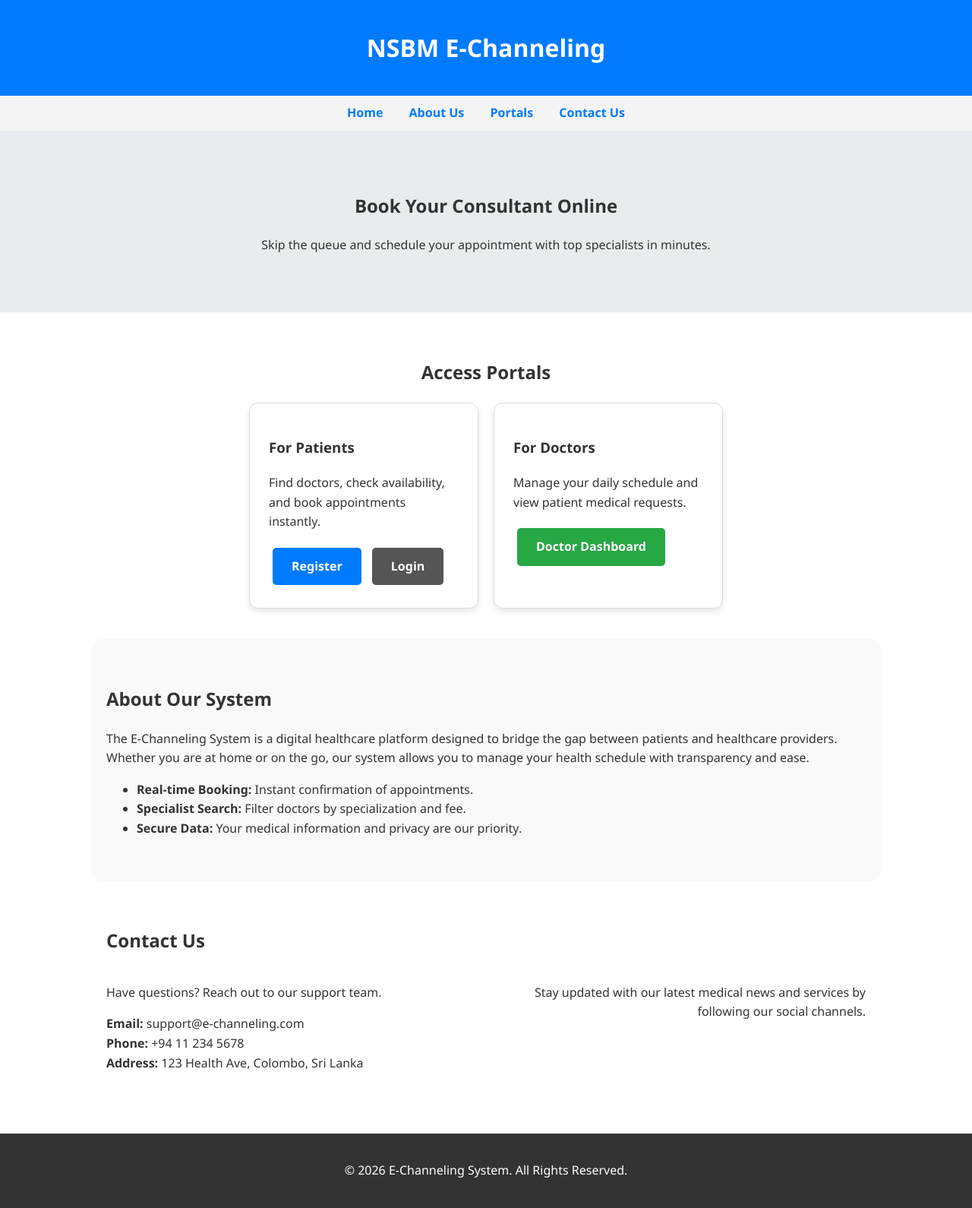
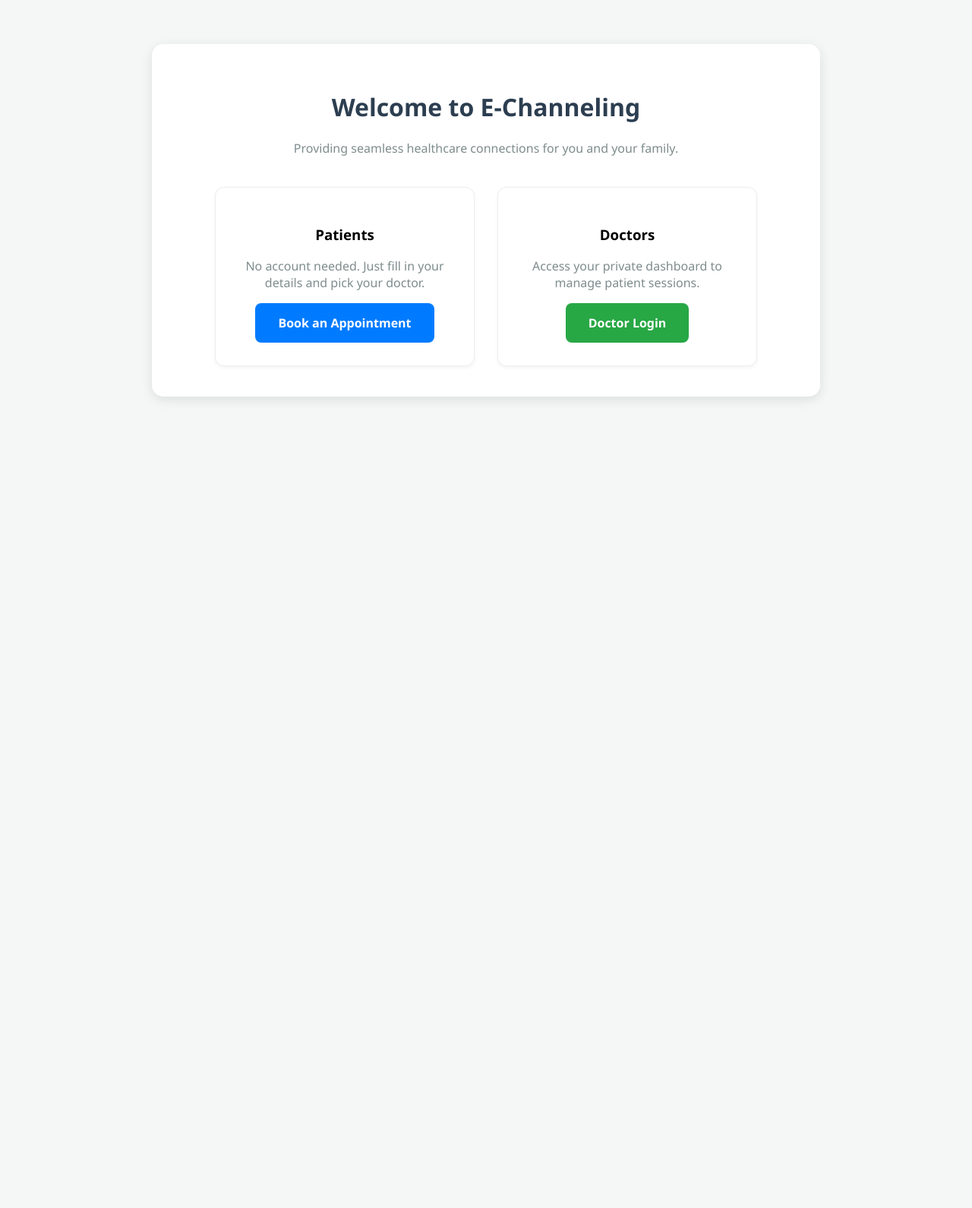
Before and after one commit to Poojana-Fernando/VIVA-Group-O-NSBM-WEB, a PHP site: page / in a window 1280 px wide. Shown: the whole page at 76% size. After the commit the page ends 526 px from the top, so only its background shows below. Run offline with PHP 8.4, Linux system fonts and the light colour scheme.

Commit message:
removed the patient login

```diff
--- a/index.php
+++ b/index.php
@@ -2,103 +2,38 @@
 <html lang="en">
 <head>
     <meta charset="UTF-8">
-    <meta name="viewport" content="width=device-width, initial-scale=1.0">
-    <title>NSBM E-Channeling System | Health at Your Fingertips</title>
+    <title>E-Channeling System | Home</title>
     <style>
-        /* General Styles */
-        body { font-family: 'Segoe UI', Tahoma, Geneva, Verdana, sans-serif; margin: 0; padding: 0; color: #333; line-height: 1.6; }
-        header { background: #007bff; color: white; padding: 1rem 0; text-align: center; }
-        nav { background: #f4f4f4; padding: 10px; text-align: center; sticky: top; }
-        nav a { margin: 0 15px; text-decoration: none; color: #007bff; font-weight: bold; }
-
-        /* Hero Section */
-        .hero { background: #e9ecef; padding: 60px 20px; text-align: center; }
-
-        /* Layout Sections */
-        section { padding: 40px 20px; max-width: 1000px; margin: auto; }
-        .container { display: flex; justify-content: center; gap: 20px; flex-wrap: wrap; }
-
-        /* Cards */
-        .card { border: 1px solid #ddd; padding: 25px; width: 250px; border-radius: 12px; transition: 0.3s; background: white; box-shadow: 0 4px 8px rgba(0,0,0,0.1); }
-        .card:hover { transform: translateY(-5px); }
-        .btn { display: inline-block; padding: 12px 25px; margin: 5px; color: white; text-decoration: none; border-radius: 5px; font-weight: bold; }
-        .btn-patient { background-color: #007bff; }
+        body { font-family: 'Segoe UI', Arial, sans-serif; text-align: center; padding: 50px; background-color: #f4f7f6; }
+        .hero { background: white; padding: 40px; border-radius: 15px; box-shadow: 0 4px 15px rgba(0,0,0,0.1); max-width: 800px; margin: auto; }
+        .container { display: flex; justify-content: center; gap: 30px; margin-top: 40px; flex-wrap: wrap; }
+        .card { background: #fff; border: 1px solid #eee; padding: 30px; width: 280px; border-radius: 12px; box-shadow: 0 2px 5px rgba(0,0,0,0.05); }
+        .btn { display: inline-block; padding: 15px 30px; background-color: #007bff; color: white; text-decoration: none; border-radius: 8px; font-weight: bold; transition: 0.3s; }
+        .btn:hover { background-color: #0056b3; transform: translateY(-2px); }
         .btn-doctor { background-color: #28a745; }
-
-        /* Footer */
-        footer { background: #333; color: white; text-align: center; padding: 20px 0; margin-top: 40px; }
-        .contact-info { font-style: normal; }
+        .btn-doctor:hover { background-color: #218838; }
+        h1 { color: #2c3e50; }
+        p { color: #7f8c8d; }
     </style>
 </head>
 <body>
+    <div class="hero">
+        <h1>Welcome to E-Channeling</h1>
+        <p>Providing seamless healthcare connections for you and your family.</p>
 
-<header>
-    <h1>NSBM E-Channeling </h1>
-</header>
+        <div class="container">
+            <div class="card">
+                <h3>Patients</h3>
+                <p>No account needed. Just fill in your details and pick your doctor.</p>
+                <a href="book_now.php" class="btn">Book an Appointment</a>
+            </div>
 
-<nav>
-    <a href="#home">Home</a>
-    <a href="#about">About Us</a>
-    <a href="#portals">Portals</a>
-    <a href="#contact">Contact Us</a>
-</nav>
-
-<div id="home" class="hero">
-    <h2>Book Your Consultant Online</h2>
-    <p>Skip the queue and schedule your appointment with top specialists in minutes.</p>
-</div>
-
-<section id="portals">
-    <h2 style="text-align:center;">Access Portals</h2>
-    <div class="container">
-        <div class="card">
-            <h3>For Patients</h3>
-            <p>Find doctors, check availability, and book appointments instantly.</p>
-            <a href="patient_register.html" class="btn btn-patient">Register</a>
-            <a href="patient_login.html" class="btn btn-patient" style="background: #555;">Login</a>
-        </div>
-
-        <div class="card">
-            <h3>For Doctors</h3>
-            <p>Manage your daily schedule and view patient medical requests.</p>
-            <a href="doctor_login.html" class="btn btn-doctor">Doctor Dashboard</a>
+            <div class="card">
+                <h3>Doctors</h3>
+                <p>Access your private dashboard to manage patient sessions.</p>
+                <a href="doctor_login.html" class="btn btn-doctor">Doctor Login</a>
+            </div>
         </div>
     </div>
-</section>
-
-<section id="about" style="background: #f9f9f9; border-radius: 15px;">
-    <h2>About Our System</h2>
-    <p>
-        The E-Channeling System is a digital healthcare platform designed to bridge the gap between patients and healthcare providers.
-        Whether you are at home or on the go, our system allows you to manage your health schedule with transparency and ease.
-    </p>
-    <ul>
-        <li><strong>Real-time Booking:</strong> Instant confirmation of appointments.</li>
-        <li><strong>Specialist Search:</strong> Filter doctors by specialization and fee.</li>
-        <li><strong>Secure Data:</strong> Your medical information and privacy are our priority.</li>
-    </ul>
-</section>
-
-<section id="contact">
-    <h2>Contact Us</h2>
-    <div class="container" style="justify-content: space-between; align-items: flex-start;">
-        <div style="flex: 1;">
-            <p>Have questions? Reach out to our support team.</p>
-            <address class="contact-info">
-                <strong>Email:</strong> support@e-channeling.com<br>
-                <strong>Phone:</strong> +94 11 234 5678<br>
-                <strong>Address:</strong> 123 Health Ave, Colombo, Sri Lanka
-            </address>
-        </div>
-        <div style="flex: 1; text-align: right;">
-            <p>Stay updated with our latest medical news and services by following our social channels.</p>
-        </div>
-    </div>
-</section>
-
-<footer>
-    <p>&copy; 2026 E-Channeling System. All Rights Reserved.</p>
-</footer>
-
 </body>
 </html>
```
Also changed, not shown: book_now.php (added, +58 -0 lines), patient_login.html (deleted, +0 -15 lines), patient_register.html (deleted, +0 -12 lines), process_quick_booking.php (added, +40 -0 lines), register_patient.php (deleted, +0 -33 lines), 1 other file.
